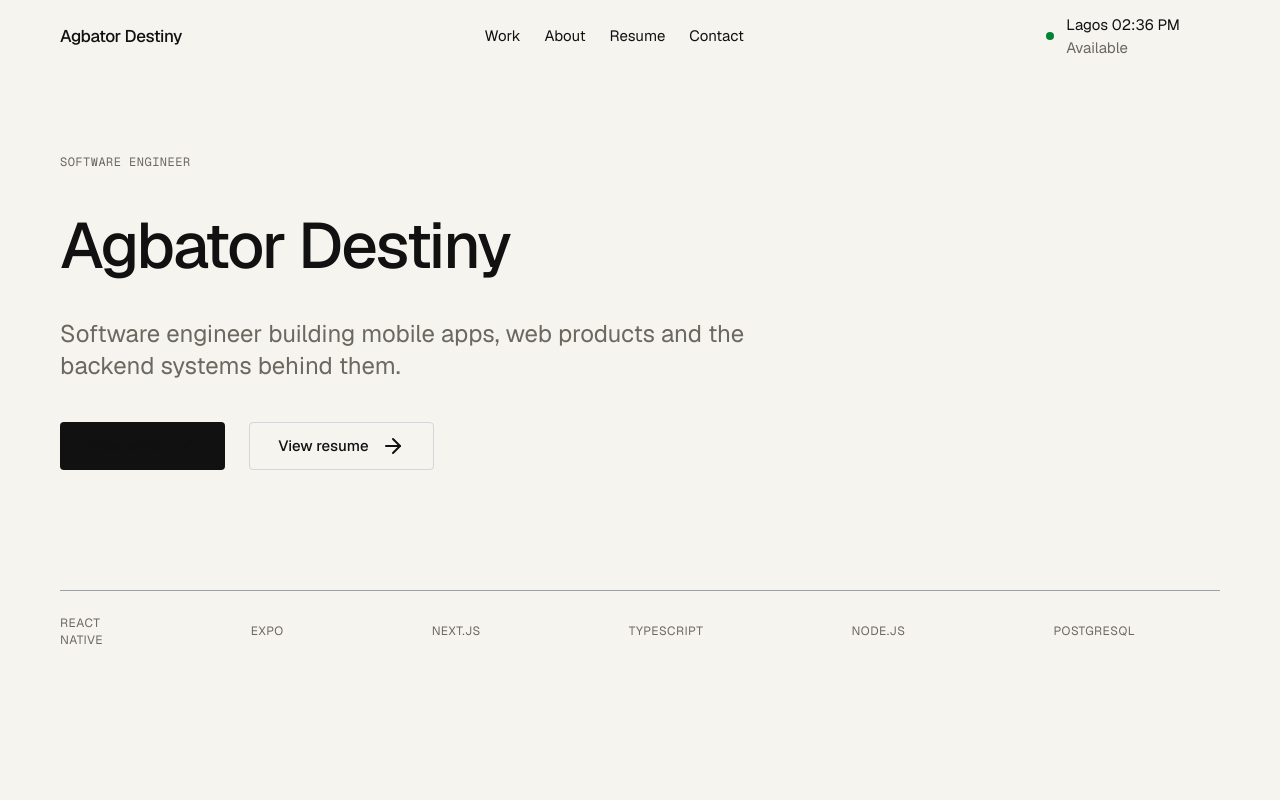
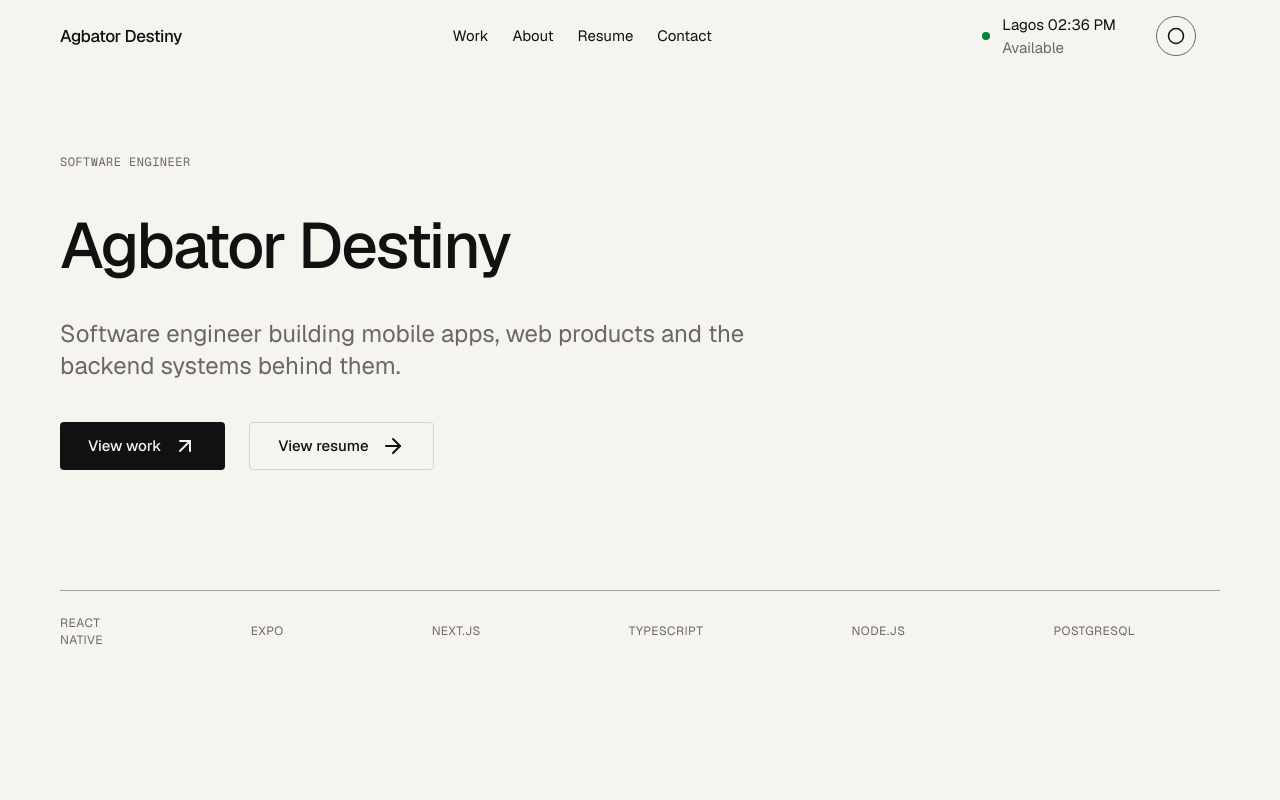
Before and after one commit to Deztini/portfolio, a Next.js app: page / in a window 1280 px wide. Shown: the top 800 px of the page. Built offline with nearby package versions, Linux system fonts and the light colour scheme.

Commit message:
feat: Add theme toggle

```diff
--- a/app/layout.tsx
+++ b/app/layout.tsx
@@ -22,6 +22,7 @@ export default function RootLayout({ children }: LayoutProps<"/">) {
   return (
     <html
       lang="en"
+      suppressHydrationWarning
       className={`${geistSans.variable} ${geistMono.variable} h-full antialiased`}
     >
       <Header />
--- a/components/layout/Header.tsx
+++ b/components/layout/Header.tsx
@@ -3,6 +3,7 @@
 import { site } from "@/content/site";
 import { useState, useEffect, useSyncExternalStore } from "react";
 import Link from "next/link";
+import { ThemeToggle } from "../ui/ThemeToggle";
 
 export function Header() {
   const [time, setTime] = useState(new Date());
@@ -49,7 +50,9 @@ export function Header() {
           </a>
         </nav>
 
-        <div className="flex items-center gap-3 mr-10">
+        <div className="flex items-center gap-10 mr-6">
+
+        <div className="flex items-center gap-3">
           <div className="rounded-full h-2 w-2 bg-green-700" />
           <div>
             <p className=" text-small">
@@ -62,6 +65,11 @@ export function Header() {
             <p className="text-small text-muted">Available</p>
           </div>
         </div>
+
+        <div>
+          <ThemeToggle />
+        </div>
+        </div>
       </div>
     </header>
   );
--- a/components/sections/Hero.tsx
+++ b/components/sections/Hero.tsx
@@ -10,7 +10,7 @@ export function Hero() {
       <p className="text-muted max-w-3xl text-2xl">{site.intro}</p>
 
       <div className="flex gap-6">
-        <ButtonLink href="#work">
+        <ButtonLink variant="primary" href="#work">
           <span>View work</span>
           <ArrowUpRight />
         </ButtonLink>
--- a/components/ui/Button.tsx
+++ b/components/ui/Button.tsx
@@ -1,6 +1,14 @@
 import Link from "next/link";
 import { ComponentProps } from "react";
-import { twMerge } from "tailwind-merge";
+import { extendTailwindMerge } from "tailwind-merge";
+
+const twMerge = extendTailwindMerge({
+  extend: {
+    theme: {
+      text: ["display", "h1", "h2", "body", "small", "meta"],
+    },
+  },
+});
 
 type ButtonProps = {
   variant?: "primary" | "secondary" | "outline";
--- /dev/null
+++ b/components/ui/ThemeToggle.tsx
@@ -0,0 +1,33 @@
+"use client";
+
+import { Circle, Contrast } from "lucide-react";
+import { useEffect, useState } from "react";
+
+export function ThemeToggle() {
+  const [theme, setTheme] = useState<"light" | "dark" | null>(null);
+
+  useEffect(() => {
+    const saved = localStorage.getItem("theme");
+    const system = window.matchMedia("(prefers-color-scheme: dark)").matches
+      ? "dark"
+      : "light";
+    setTheme(saved === "light" || saved === "dark" ? saved : system);
+  }, []);
+
+  function toggle() {
+    const next = theme === "dark" ? "light" : "dark";
+    localStorage.setItem("theme", next);
+    document.documentElement.dataset.theme = next;
+    setTheme(next);
+  }
+
+  return (
+    <button
+      onClick={toggle}
+      aria-label="Toggle theme button"
+      className="flex items-center justify-center border border-border h-10 w-10 rounded-full cursor-pointer"
+    >
+      {theme === "dark" ? <Contrast size={18} /> : <Circle size={18} />}
+    </button>
+  );
+}
```
